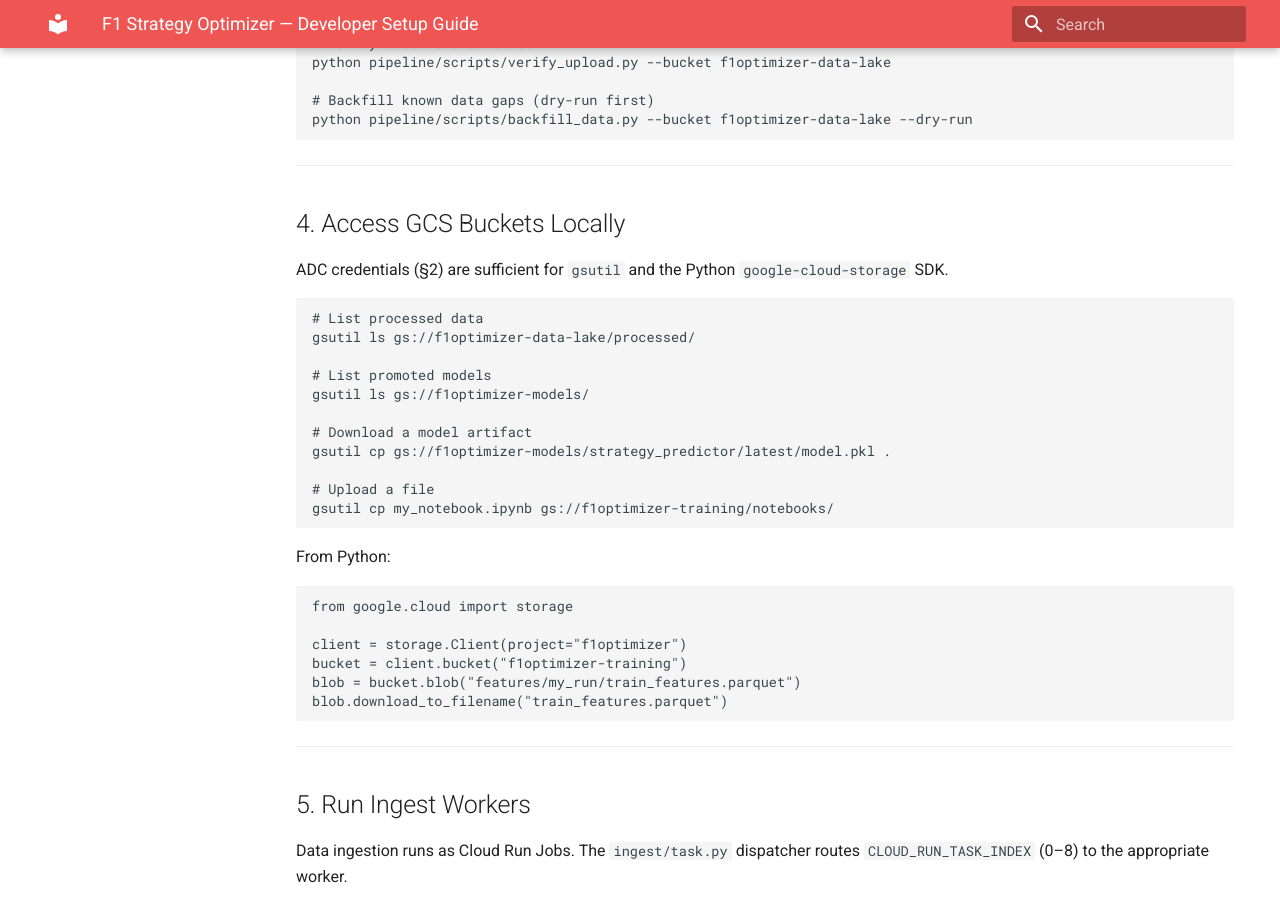
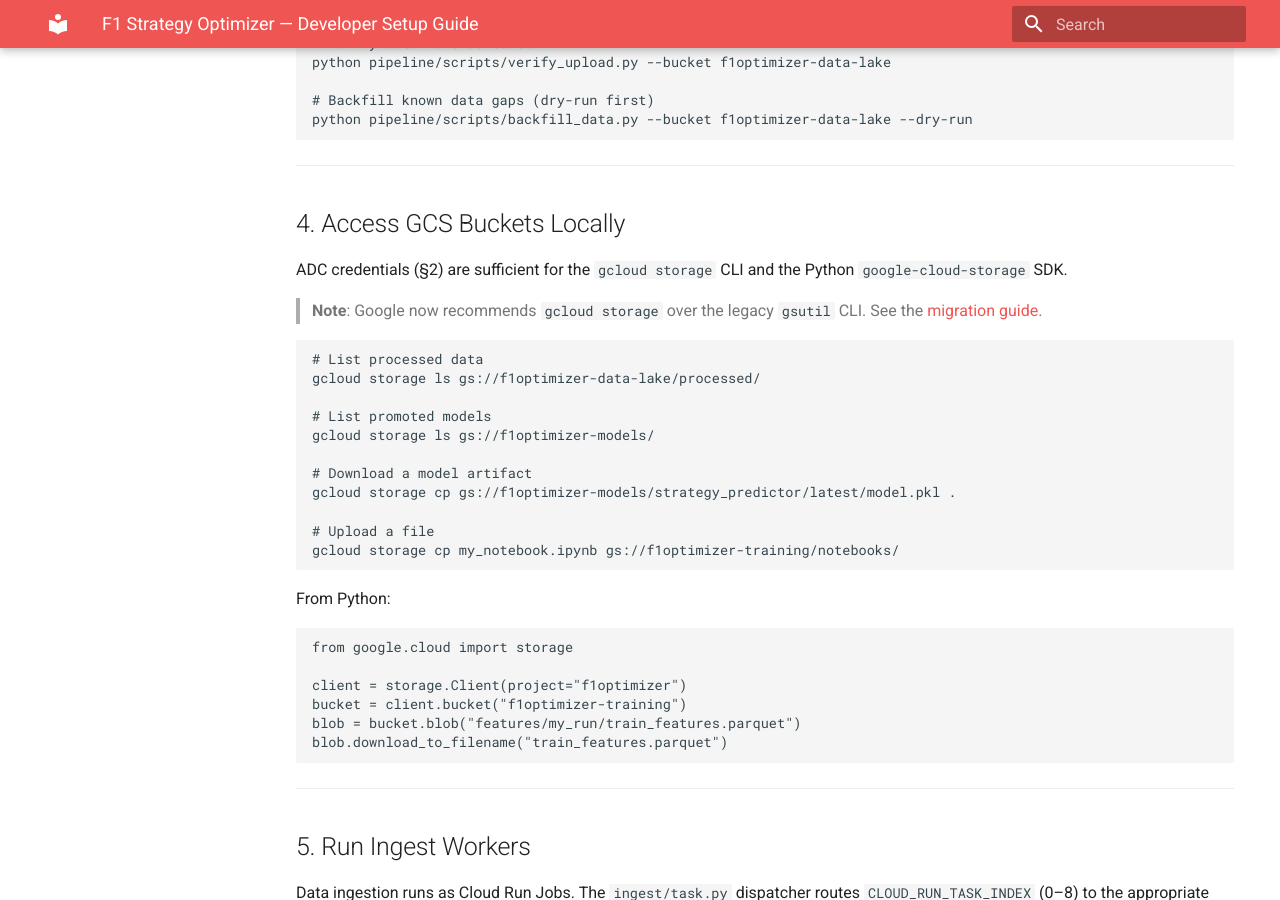
Before and after one commit to bkiritom8/F1-Strategy-Optimizer, an MkDocs documentation site: the page built from docs/DEV_SETUP.md, in a window 1280 px wide and 900 px high, scrolled down 3394 px. Built offline with MkDocs 1.6.1 and Material for MkDocs 9.7.7, drawn with Linux system fonts in a browser that asks for light colours; some of the changed text lies outside the part shown.

Commit message:
docs: update all READMEs and DEV_SETUP to reflect current repo structure

````diff
--- a/docs/DEV_SETUP.md
+++ b/docs/DEV_SETUP.md
@@ -132,20 +132,23 @@ python pipeline/scripts/backfill_data.py --bucket f1optimizer-data-lake --dry-ru
 
 ## 4. Access GCS Buckets Locally
 
-ADC credentials (§2) are sufficient for `gsutil` and the Python `google-cloud-storage` SDK.
+ADC credentials (§2) are sufficient for the `gcloud storage` CLI and the Python `google-cloud-storage` SDK.
+
+> **Note**: Google now recommends `gcloud storage` over the legacy `gsutil` CLI.
+> See the [migration guide](https://cloud.google.com/storage/docs/gsutil-transition-to-gcloud).
 
 ```bash
 # List processed data
-gsutil ls gs://f1optimizer-data-lake/processed/
+gcloud storage ls gs://f1optimizer-data-lake/processed/
 
 # List promoted models
-gsutil ls gs://f1optimizer-models/
+gcloud storage ls gs://f1optimizer-models/
 
 # Download a model artifact
-gsutil cp gs://f1optimizer-models/strategy_predictor/latest/model.pkl .
+gcloud storage cp gs://f1optimizer-models/strategy_predictor/latest/model.pkl .
 
 # Upload a file
-gsutil cp my_notebook.ipynb gs://f1optimizer-training/notebooks/
+gcloud storage cp my_notebook.ipynb gs://f1optimizer-training/notebooks/
 ```
 
 From Python:
@@ -201,10 +204,10 @@ CLOUD_RUN_TASK_INDEX=8 GCS_BUCKET=f1optimizer-data-lake python -m ingest.task
 
 ```bash
 # View ingest completion markers
-gsutil ls gs://f1optimizer-data-lake/status/
+gcloud storage ls gs://f1optimizer-data-lake/status/
 
 # Check progress tracker
-gsutil cat gs://f1optimizer-data-lake/status/progress.json
+gcloud storage cat gs://f1optimizer-data-lake/status/progress.json
 ```
 
 ---
````
Also changed, not shown: other parts of docs/DEV_SETUP.md (+2 -2 lines), README.md (+9 -5 lines), ml/README.md (+21 -24 lines), pipeline/README.md (+21 -1 lines).
